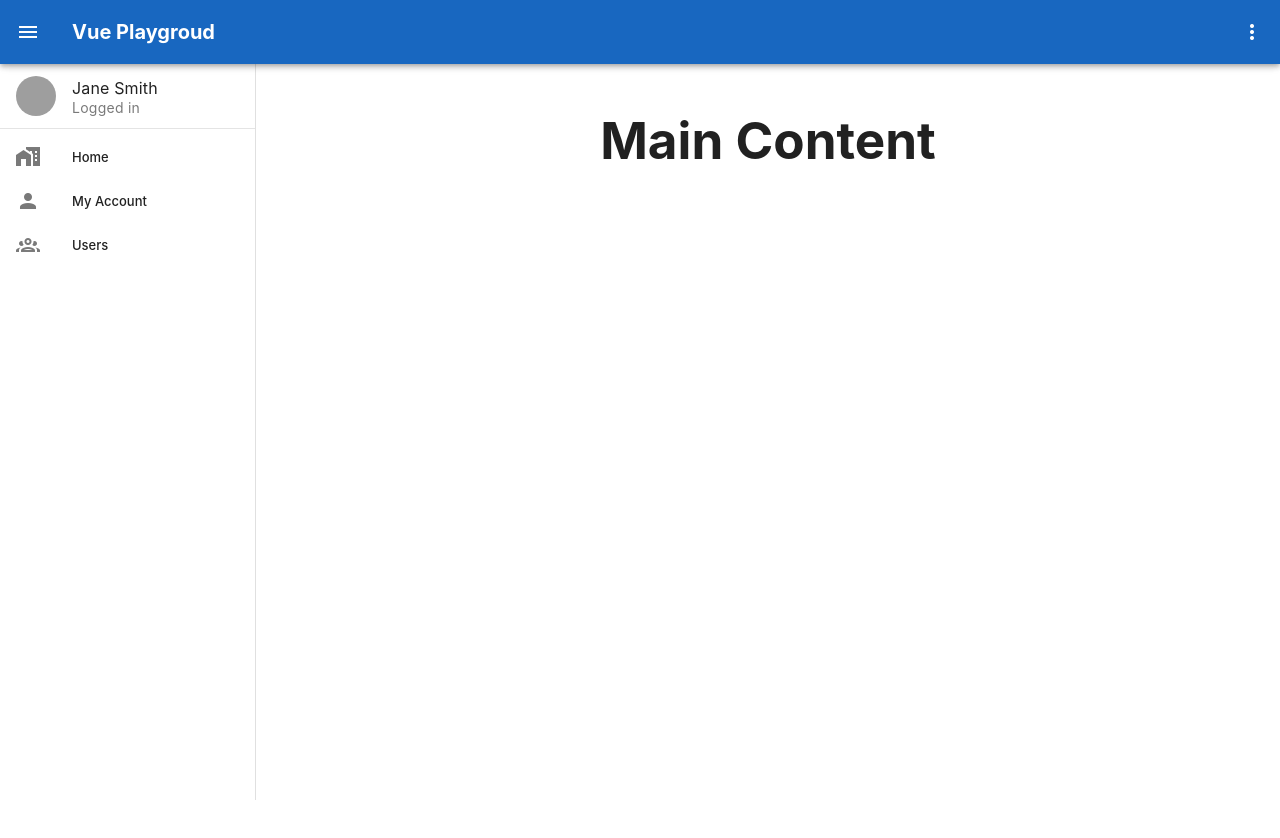
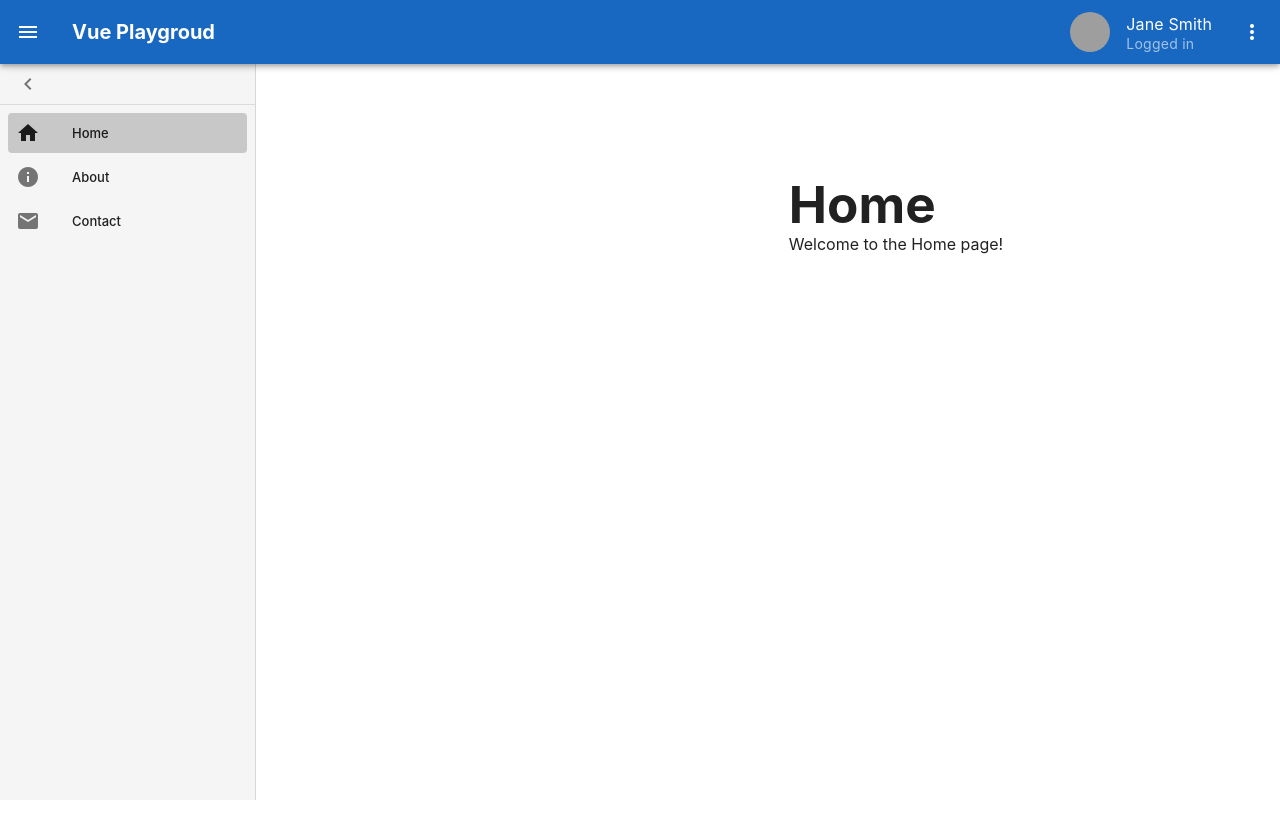
Before and after one commit to camillehe1992/vue-playgroud, a Vue app: page / in a window 1280 px wide. Shown: the top 838 px of the page. Built offline with nearby package versions, Linux system fonts and the light colour scheme; grey boxes are pictures that could not be loaded.

Commit message:
feat: enable router

```diff
--- a/package.json
+++ b/package.json
@@ -17,6 +17,7 @@
     "vite-plugin-vuetify": "^2.0.4",
     "vue": "^3.4.31",
     "vue-draggable-plus": "^0.5.2",
+    "vue-router": "^4.5.0",
     "vuetify": "^3.6.14"
   },
   "devDependencies": {
--- a/src/App.vue
+++ b/src/App.vue
@@ -1,15 +1,25 @@
-<script setup>
-import AppBar from "@/layout/AppBar.vue";
-import NavigationDrawer from "@/layout/NavigationDrawer.vue";
-import MainContent from "@/layout/MainContent.vue";
-</script>
-
 <template>
   <v-app>
     <AppBar />
-    <NavigationDrawer />
-    <MainContent />
+    <NavBar />
+    <v-main>
+      <router-view />
+    </v-main>
   </v-app>
 </template>
 
+<script>
+import AppBar from "@/layout/AppBar.vue";
+import NavBar from "@/layout/NavBar.vue";
+
+export default {
+  name: "App",
+  components: {
+    AppBar,
+    NavBar,
+  },
+  data() {},
+};
+</script>
+
 <style scoped></style>
--- a/src/layout/AppBar.vue
+++ b/src/layout/AppBar.vue
@@ -1,12 +1,18 @@
 <template lang="">
-  <v-app-bar color="primary">
+  <v-app-bar color="primary" app>
     <template #prepend>
-      <v-app-bar-nav-icon></v-app-bar-nav-icon>
+      <v-app-bar-nav-icon variant="text"></v-app-bar-nav-icon>
     </template>
 
     <v-app-bar-title><strong>Vue Playgroud</strong></v-app-bar-title>
 
     <template #append>
+      <v-list-item
+        lines="two"
+        prepend-avatar="https://randomuser.me/api/portraits/women/81.jpg"
+        subtitle="Logged in"
+        title="Jane Smith"
+      ></v-list-item>
       <v-btn icon="mdi-dots-vertical"></v-btn>
     </template>
   </v-app-bar>
--- /dev/null
+++ b/src/layout/NavBar.vue
@@ -0,0 +1,70 @@
+<template lang="">
+  <v-navigation-drawer
+    v-model="drawer"
+    :rail="isRail"
+    permanent
+    @click="rail = false"
+    @update:rail="toggleRail"
+  >
+    <!-- Rail Toggle Button -->
+    <v-list-item
+      v-if="isRail"
+      prepend-icon="mdi-chevron-right"
+      variant="text"
+      @click="toggleRail"
+    ></v-list-item>
+    <v-list-item
+      v-else
+      prepend-icon="mdi-chevron-left"
+      variant="text"
+      @click="toggleRail"
+    ></v-list-item>
+
+    <v-divider></v-divider>
+
+    <v-list density="compact" nav>
+      <!-- Navigation Links -->
+      <v-list-item
+        v-for="item in navItems"
+        :key="item.name"
+        :to="item.path"
+        :prepend-icon="item.icon"
+        :title="item.name"
+        link
+      >
+      </v-list-item>
+    </v-list>
+  </v-navigation-drawer>
+</template>
+<script>
+export default {
+  name: "NavBar",
+  props: {},
+  data() {
+    return {
+      drawer: true, // Controls the visibility of the navigation drawer
+      isRail: false, // Controls whether the drawer is in rail mode (collapsed)
+      navItems: [
+        { name: "Home", path: "/", icon: "mdi-home" },
+        { name: "About", path: "/about", icon: "mdi-information" },
+        { name: "Contact", path: "/contact", icon: "mdi-email" },
+      ],
+    };
+  },
+  methods: {
+    toggleRail() {
+      this.isRail = !this.isRail; // Toggle rail mode
+    },
+  },
+};
+</script>
+<style scoped>
+/* Custom styles for the navigation drawer */
+.v-navigation-drawer {
+  background-color: #f5f5f5; /* Light gray background */
+}
+
+.v-list-item--active {
+  background-color: #e0e0e0; /* Highlight active link */
+}
+</style>
--- a/src/layout/NavigationDrawer.vue
+++ /dev/null
@@ -1,38 +0,0 @@
-<template lang="">
-  <v-navigation-drawer permanent>
-    <template #prepend>
-      <v-list-item
-        lines="two"
-        prepend-avatar="https://randomuser.me/api/portraits/women/81.jpg"
-        subtitle="Logged in"
-        title="Jane Smith"
-      ></v-list-item>
-    </template>
-
-    <v-divider></v-divider>
-
-    <v-list density="compact" nav>
-      <v-list-item
-        prepend-icon="mdi-home-city"
-        title="Home"
-        value="home"
-      ></v-list-item>
-      <v-list-item
-        prepend-icon="mdi-account"
-        title="My Account"
-        value="account"
-      ></v-list-item>
-      <v-list-item
-        prepend-icon="mdi-account-group-outline"
-        title="Users"
-        value="users"
-      ></v-list-item>
-    </v-list>
-  </v-navigation-drawer>
-</template>
-<script>
-export default {
-  name: "NavigationDrawer",
-};
-</script>
-<style lang=""></style>
--- a/src/main.js
+++ b/src/main.js
@@ -2,5 +2,6 @@ import { createApp } from "vue";
 import "./style.css";
 import App from "./App.vue";
 import vuetify from "./plugins/vuetify";
+import { router } from "./router";
 
-createApp(App).use(vuetify).mount("#app");
+createApp(App).use(vuetify).use(router).mount("#app");
--- /dev/null
+++ b/src/router.js
@@ -0,0 +1,28 @@
+import { createMemoryHistory, createRouter } from "vue-router";
+
+// Import your components
+import HomeView from "@/views/HomeView.vue";
+import AboutView from "@/views/AboutView.vue";
+import ContactView from "@/views/ContactView.vue";
+
+const routes = [
+  {
+    path: "/",
+    name: "Home",
+    component: HomeView,
+  },
+  {
+    path: "/about",
+    name: "About",
+    component: AboutView,
+  },
+  {
+    path: "/contact",
+    name: "Contact",
+    component: ContactView,
+  },
+];
+export const router = createRouter({
+  history: createMemoryHistory(),
+  routes,
+});
--- /dev/null
+++ b/src/views/AboutView.vue
@@ -0,0 +1,14 @@
+<template lang="">
+  <v-main>
+    <v-container>
+      <h1>About</h1>
+      <p>This is the About page.</p>
+    </v-container>
+  </v-main>
+</template>
+<script>
+export default {
+  name: "AboutView",
+};
+</script>
+<style lang=""></style>
--- a/src/layout/MainContent.vue
+++ b/src/views/ContactView.vue
@@ -1,13 +1,14 @@
 <template lang="">
   <v-main>
     <v-container>
-      <h1>Main Content</h1>
+      <h1>Contact</h1>
+      <p>Get in touch with us.</p>
     </v-container>
   </v-main>
 </template>
 <script>
 export default {
-  name: "MainContent",
+  name: "ContactView",
 };
 </script>
 <style lang=""></style>
--- /dev/null
+++ b/src/views/HomeView.vue
@@ -0,0 +1,14 @@
+<template lang="">
+  <v-main>
+    <v-container>
+      <h1>Home</h1>
+      <p>Welcome to the Home page!</p>
+    </v-container>
+  </v-main>
+</template>
+<script>
+export default {
+  name: "HomeView",
+};
+</script>
+<style lang=""></style>
--- a/vite.config.js
+++ b/vite.config.js
@@ -13,7 +13,7 @@ export default defineConfig({
   ],
   resolve: {
     alias: {
-      "@": path.resolve(__dirname, "./src"),
+      "@": path.resolve(__dirname, "./src"), // Ensure @ points to the src directory
     },
   },
 });
```
Also changed, not shown: 1 other file (tests, documents, lock files or other folders).
